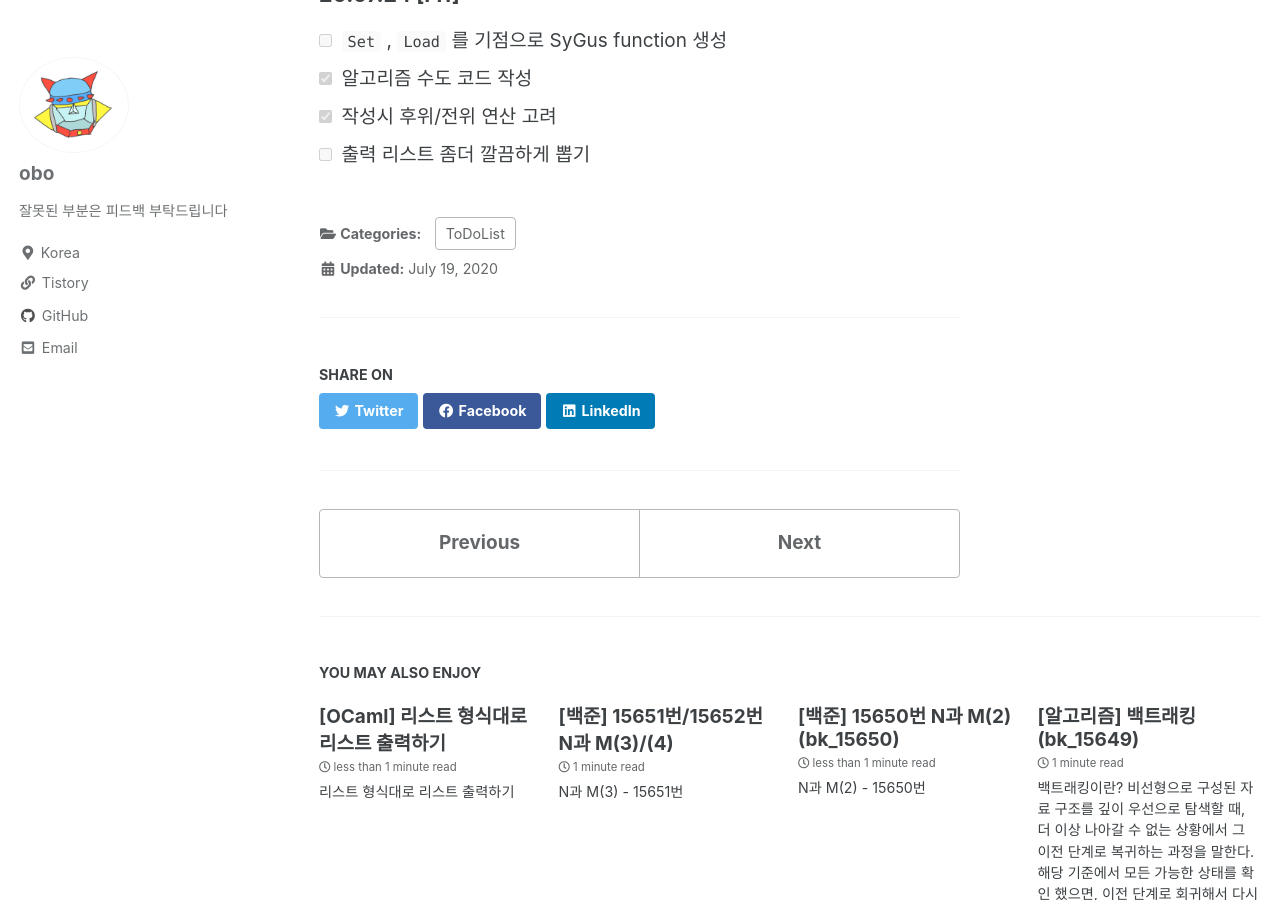
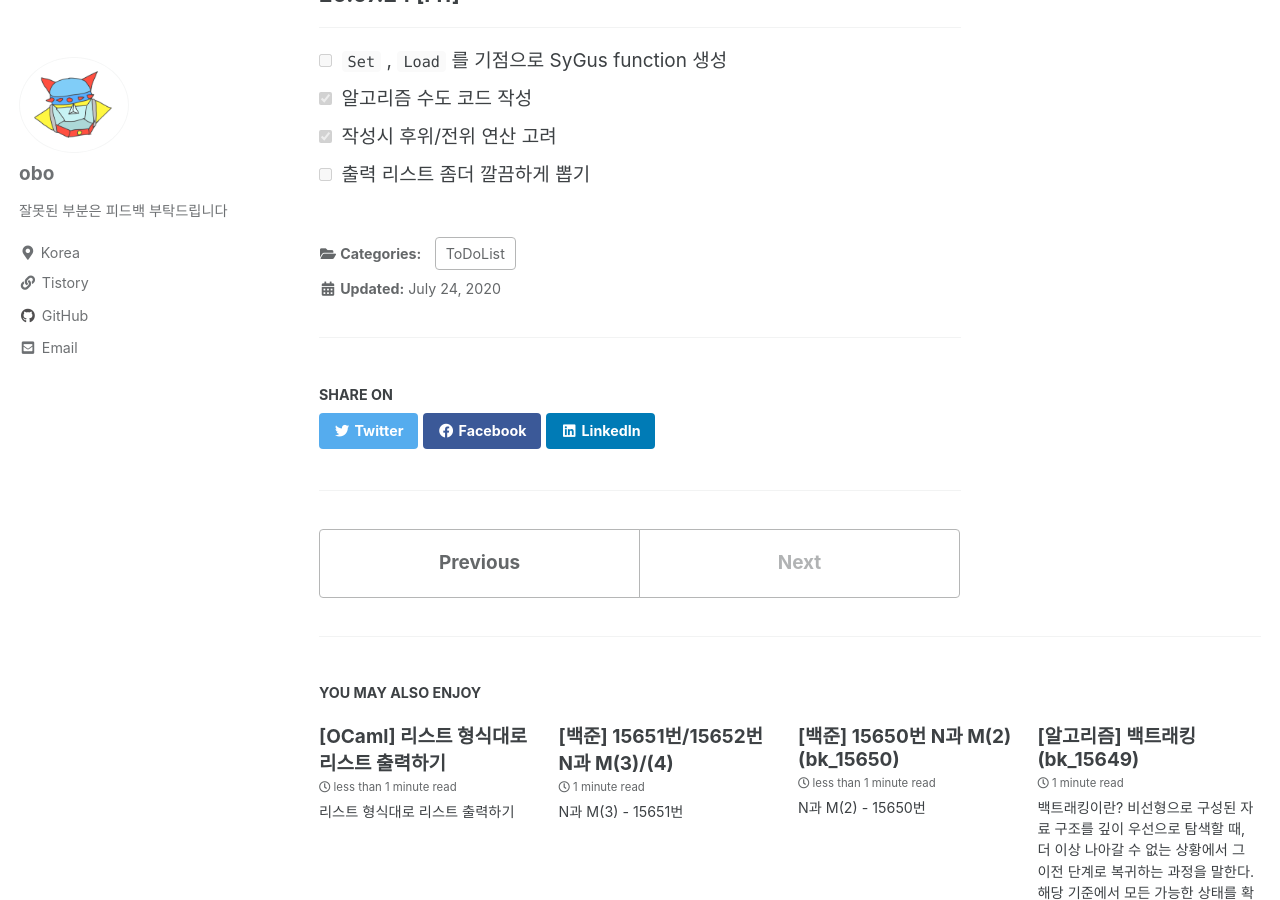
Before and after one commit to ggh-png/happyOBO.github.io, a Jekyll site: the page built from _posts/2020-07-24-TodoList-post.md, in a window 1280 px wide and 900 px high, scrolled down 323 px. Built offline with Jekyll 4.4.1, drawn with Linux system fonts in a browser that asks for light colours; cached includes are drawn as plain includes.

Commit message:
Update 2020-07-24-TodoList-post.md

````diff
--- a/_posts/2020-07-24-TodoList-post.md
+++ b/_posts/2020-07-24-TodoList-post.md
@@ -1,13 +1,13 @@
 ---
 title: "Daily schedule"
-date: 2020-07-19 11:00:28 -0400
+date: 2020-07-24 16:00:28 -0400
 categories: ToDoList
 ---
 
 ## Daily schedule
 
 ### 20.07.24 [Fri]
-
+***
 - [ ] ```Set``` , ```Load``` 를 기점으로 SyGus function 생성
 - [x] 알고리즘 수도 코드 작성
 - [x] 작성시 후위/전위 연산 고려
````
